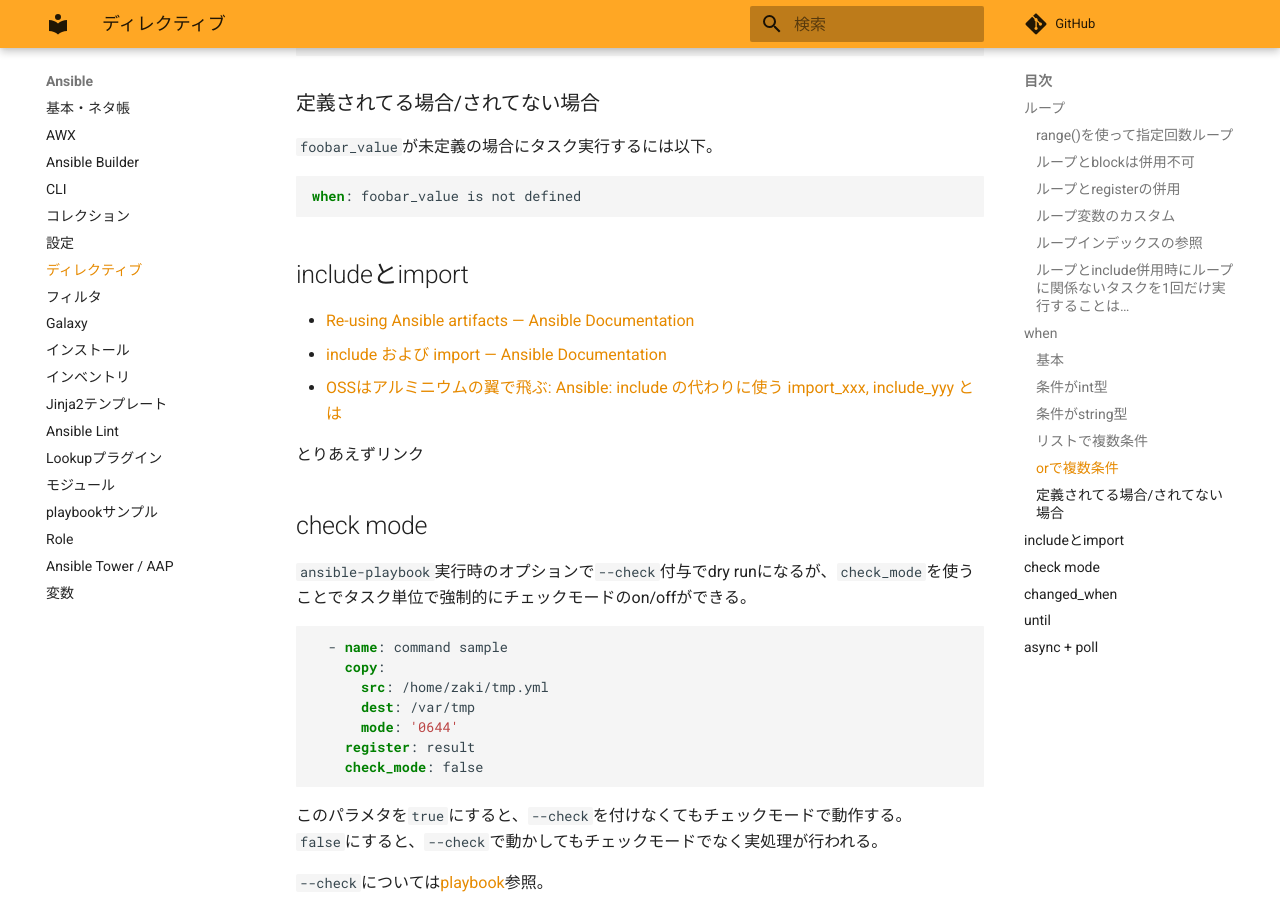
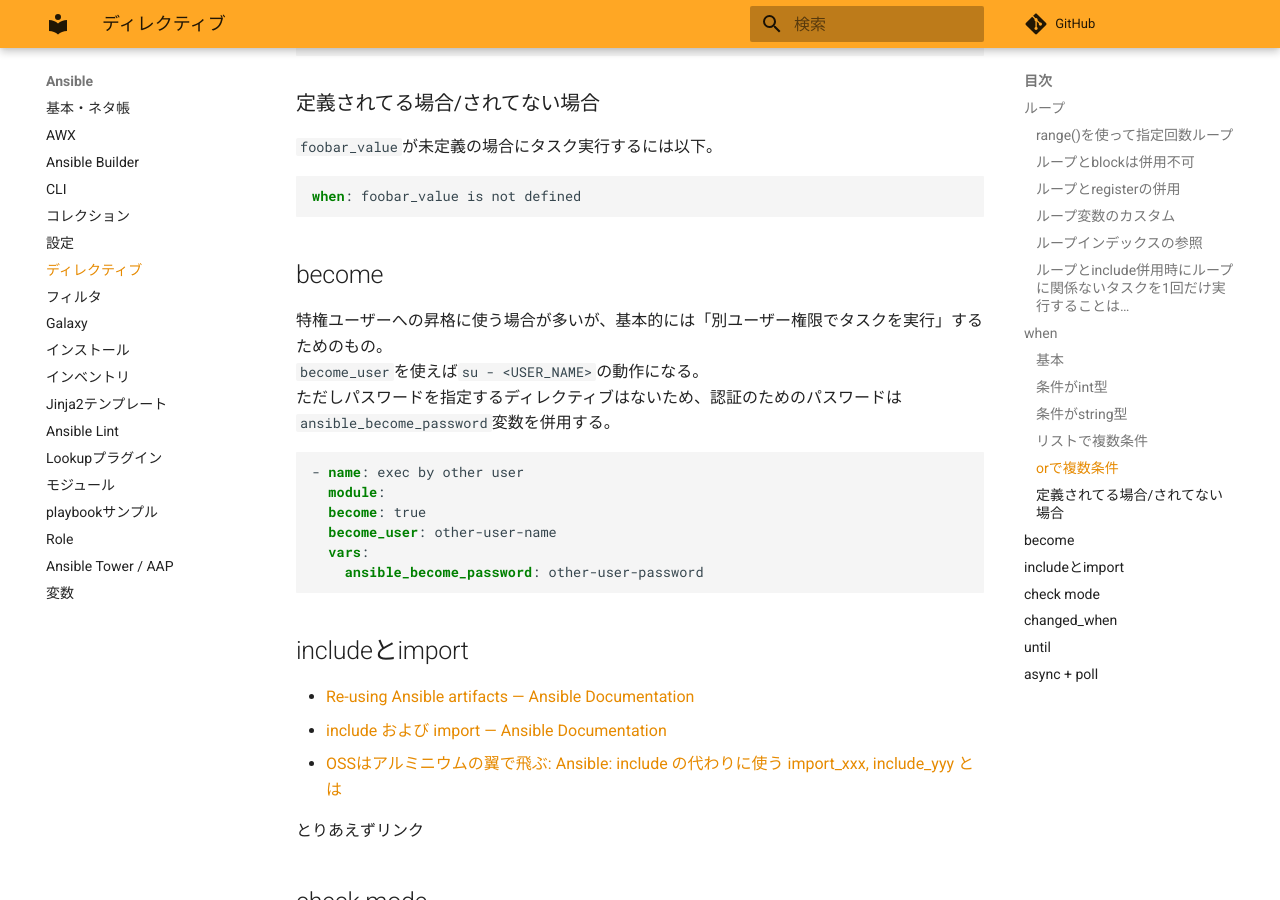
Before and after one commit to zaki-lknr/docs, an MkDocs documentation site: the page built from docs/Ansible/directives.md, in a window 1280 px wide and 900 px high, scrolled down 6232 px. Built offline with MkDocs 1.6.1 and Material for MkDocs 9.7.7, drawn with Linux system fonts in a browser that asks for light colours; comment, search, counter and statistics services are not loaded.

Commit message:
add: ansible/directives: become

````diff
--- a/docs/Ansible/directives.md
+++ b/docs/Ansible/directives.md
@@ -307,6 +307,21 @@ when: cond == "foobar" or cond == "bazqux"
 when: foobar_value is not defined
 ```
 
+## become
+
+特権ユーザーへの昇格に使う場合が多いが、基本的には「別ユーザー権限でタスクを実行」するためのもの。
+`become_user`を使えば`su - <USER_NAME>`の動作になる。
+ただしパスワードを指定するディレクティブはないため、認証のためのパスワードは`ansible_become_password`変数を併用する。
+
+```yaml
+- name: exec by other user
+  module:
+  become: true
+  become_user: other-user-name
+  vars:
+    ansible_become_password: other-user-password
+```
+
 ## includeとimport
 
 - [Re-using Ansible artifacts — Ansible Documentation](https://docs.ansible.com/ansible/latest/user_guide/playbooks_reuse.html)
````
